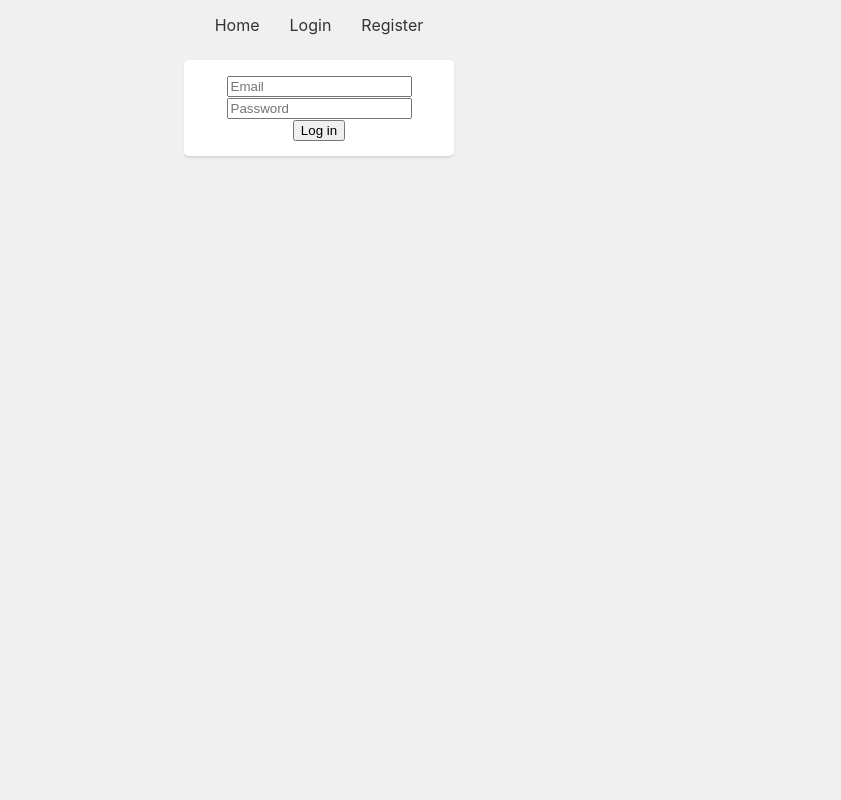
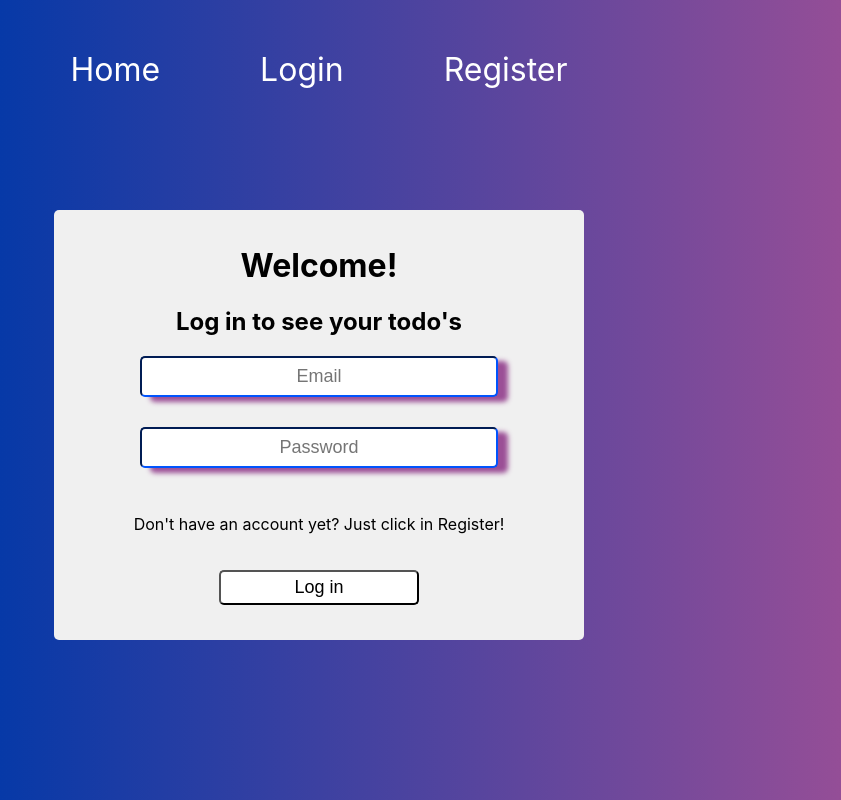
Before and after one commit to GabrielGardini/client-todo-list, a React (Create React App) app: page /login in a window 1280 px wide. Shown: the whole page, without its empty margins (321-1162 px from the left). Built offline with nearby package versions, Linux system fonts and the light colour scheme; no server answers.

Commit message:
add styling

```diff
--- a/src/App.css
+++ b/src/App.css
@@ -1,24 +1,35 @@
 body{
-  background-color: #f0f0f0;
+  background: linear-gradient(90deg, rgba(0,56,168,1) 22%, rgba(155,79,150,1) 94%);
+
 }
 nav{
   text-align: center;
+  height:200px;
+
 }
 
 nav a{
+
   display: inline-block;
-  padding: 15px;
+  font-size: xx-large;
+  padding: 50px;
   text-decoration: none;
-  color:#333
+  color:white;
+  border-bottom: 5px solid #f0f0f000;
+}
+
+nav a:hover{
+  transition: border-bottom 1s;
+  border-bottom: 5px solid #f0f0f0;
 }
 main{
-  width: 240px;
+  width: 500px;
+  height: 400px;
   margin:10px auto;
   text-align: center;
-  background-color: #fff;
+  background-color: #f0f0f0;
   padding: 15px;
   border-radius: 5px;
-  box-shadow: 0 2px 2px rgba(0,0,0,.1)
 
 }
 
@@ -29,3 +40,28 @@ ul{
 ul li{
   display: block;
 }
+
+input{
+  box-shadow:  10px 5px 5px rgba(155,79,150,1);
+  border-color: rgba(0,56,168,1);
+  font-size: large;
+  text-align: center;
+  width: 350px;
+  height: 35px;
+  border-radius: 5px;
+  margin-bottom: 30px;
+}
+
+button{
+  font-size: large;
+  margin-top: 20px;
+  width:200px;
+  height:35px;
+  border-radius: 5px;
+  background-color: white;
+}
+button:hover{
+  transition: background-color .5s, color 1.3s;
+  background-color: blue;
+  color: white;
+}
--- a/src/App.js
+++ b/src/App.js
@@ -39,7 +39,7 @@ function logout(){
         <Link to={'/'}>Home</Link>
         {!email && (
           <>
-            <Link to={'/login'}>Login</Link>
+            <Link sx={{backgroundColor: "blue"}} to={'/login'}>Login</Link>
             <Link to={'/register'}>Register</Link>
           </>
         )}
--- a/src/Login.js
+++ b/src/Login.js
@@ -42,14 +42,21 @@ function loginUser(e){
     }
 
     return(
+        <>
         <form action="" onSubmit={e => loginUser(e)}>
-            {loginError && (
-                <div>LOGIN ERROR! Wrong password!</div>
-            )}
+            <h1>Welcome!</h1>
+            <h2>Log in to see your todo's</h2>
             <input type="email" placeholder="Email" value={email} onChange={e => setEmail(e.target.value)}/><br/>
             <input type="password" placeholder="Password" value={password} onChange={e => setPassword(e.target.value)} /><br/>
+            <p>Don't have an account yet? Just click in Register!</p>
             <button type="submit">Log in</button>
+            {loginError && (
+                <div className={"error"}>
+                    <h2 style={{ padding:10,marginTop: 50, color: 'red', backgroundColor:"#f0f0f0", borderRadius:5}}>LOGIN ERROR! Wrong email or password!</h2>
+                </div>
+                )}
         </form>
+                </>
     )
 }
 
--- a/src/Register.js
+++ b/src/Register.js
@@ -36,6 +36,8 @@ if(redirect){
 
     return(
         <form action="" onSubmit={e => registerUser(e)}>
+            <h1>Welcome!</h1>
+            <h2>Create an accout to start adding your Todo's!</h2>
             <input type="email" placeholder="Email" value={email} onChange={e => setEmail(e.target.value)}/><br/>
             <input type="password" placeholder="Password" value={password} onChange={e => setPassword(e.target.value)} /><br/>
             <button type="submit">Register</button>
```
